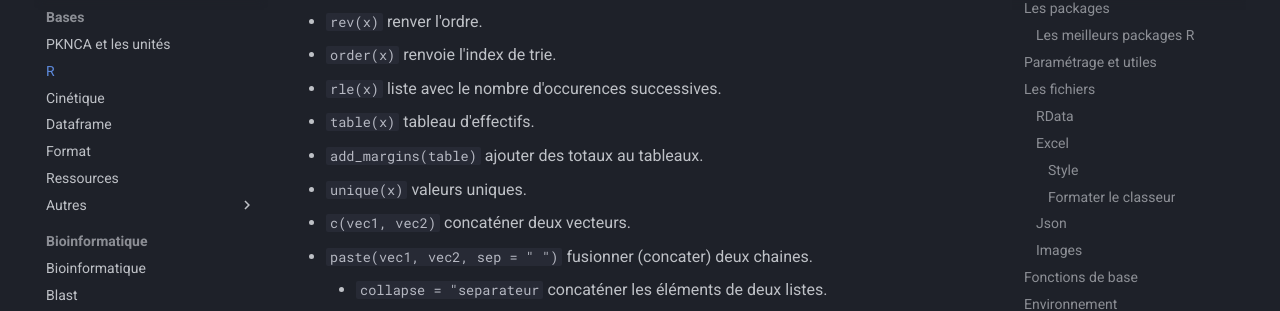
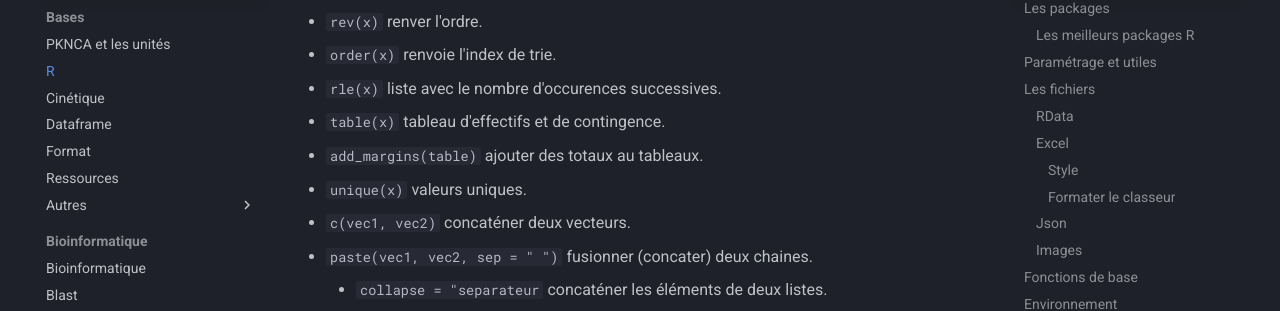
Before and after one commit to gdemare/Informatique, an MkDocs documentation site: the page built from docs/r/bases/R.md, in a window 1280 px wide and 900 px high, scrolled down 4932 px. Shown: the part 148-459 px from the top of the window. Built offline with MkDocs 1.6.1 and Material for MkDocs 9.7.7, drawn with Linux system fonts in a browser that asks for light colours; comment, search, counter and statistics services are not loaded.

Commit message:
Update R.md

```diff
--- a/docs/r/bases/R.md
+++ b/docs/r/bases/R.md
@@ -149,7 +149,7 @@ Déclarer des variables :
 * `rev(x)` renver l'ordre.
 * `order(x)` renvoie l'index de trie.
 * `rle(x)` liste avec le nombre d'occurences successives.
-* `table(x)` tableau d'effectifs.
+* `table(x)` tableau d'effectifs et de contingence.
 * `add_margins(table)` ajouter des totaux au tableaux.
 * `unique(x)` valeurs uniques.
 * `c(vec1, vec2)` concaténer deux vecteurs.
```
